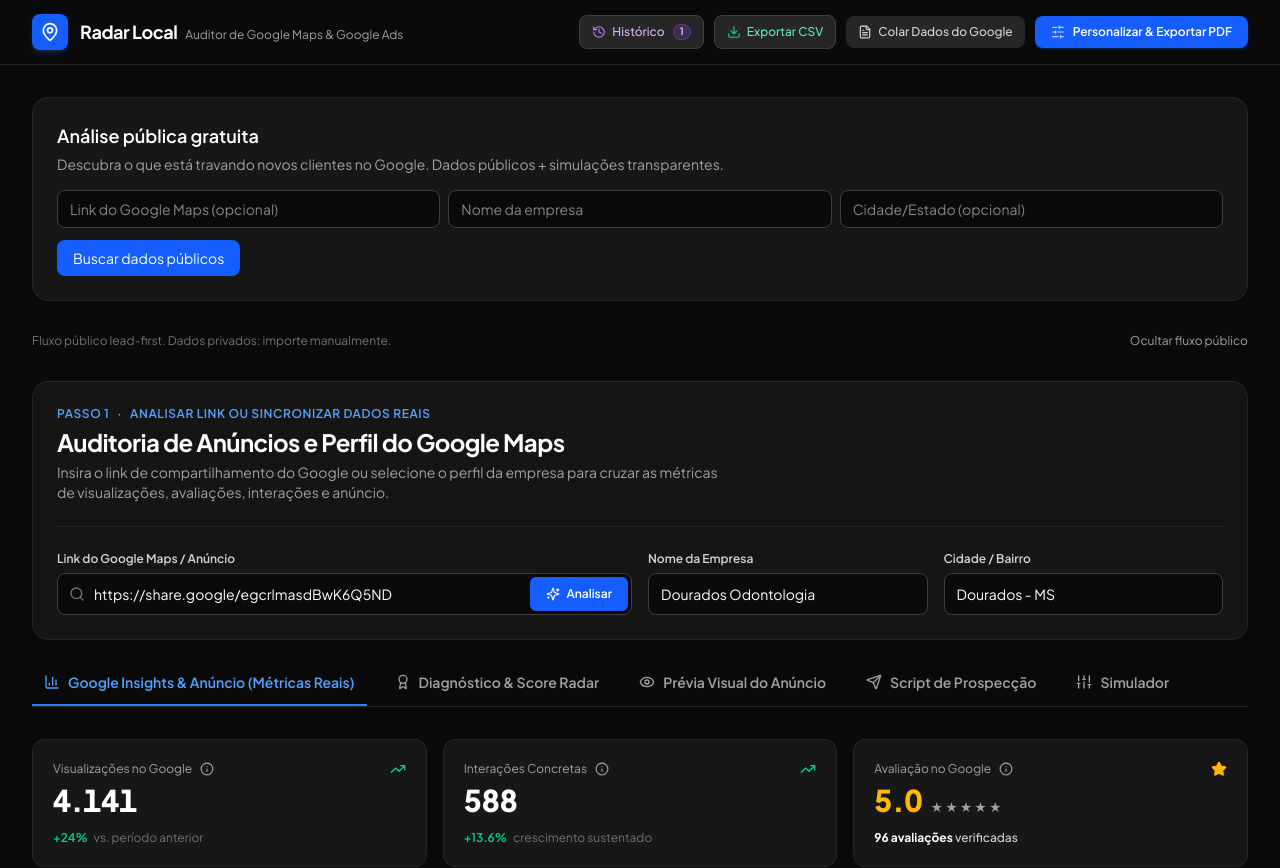
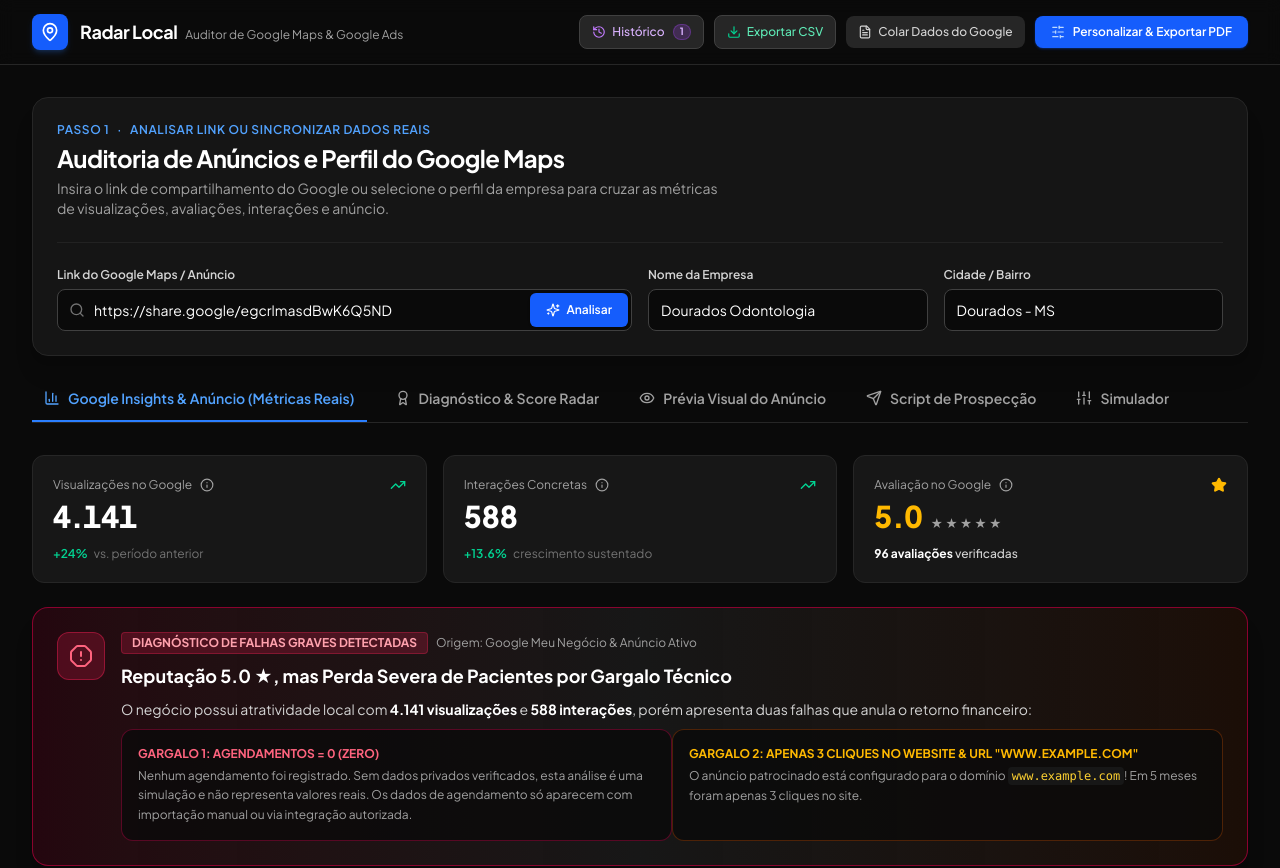
Before and after one commit to pdscience/radarlocal, a Vue app: page / in a window 1280 px wide. Shown: the top 868 px of the page. Built offline with nearby package versions, Linux system fonts and the light colour scheme.

Commit message:
chore: remove public lead flow section

```diff
--- a/src/App.vue
+++ b/src/App.vue
@@ -416,11 +416,6 @@
       />
 
       <main class="flex-1 max-w-7xl w-full mx-auto px-4 sm:px-6 lg:px-8 py-8 space-y-8">
-        <PublicLeadFlow v-if="showPublicFlow" :consultant-name="consultantName" :consultant-phone="consultantPhone" />
-        <div class="flex items-center justify-between">
-          <p class="text-xs text-neutral-500">Fluxo público lead-first. Dados privados: importe manualmente.</p>
-          <button @click="showPublicFlow = !showPublicFlow" class="text-xs text-neutral-400 hover:text-white">{{ showPublicFlow ? 'Ocultar fluxo público' : 'Mostrar fluxo público' }}</button>
-        </div>
         <AnalysisPanel
           :input-url="inputUrl"
           :profile="profile"
```
